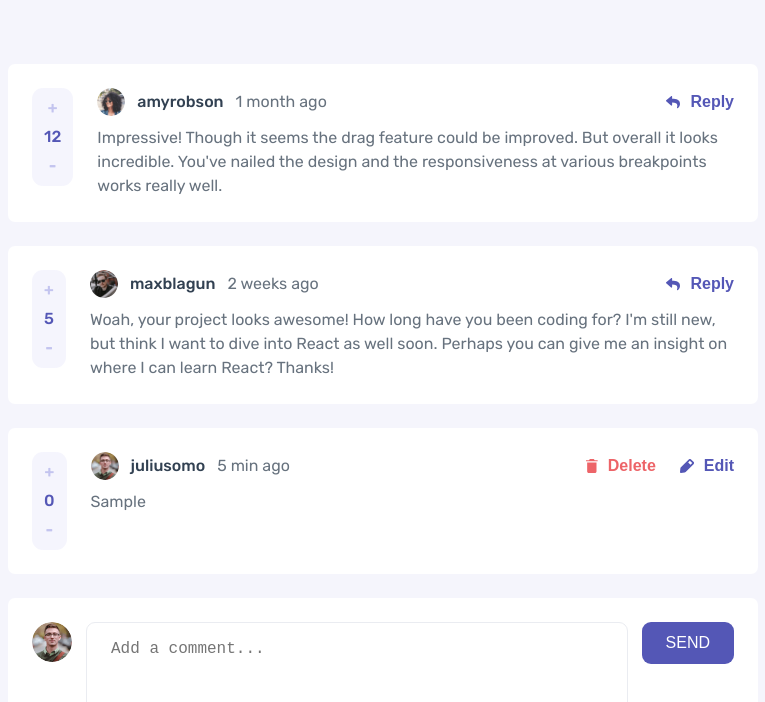
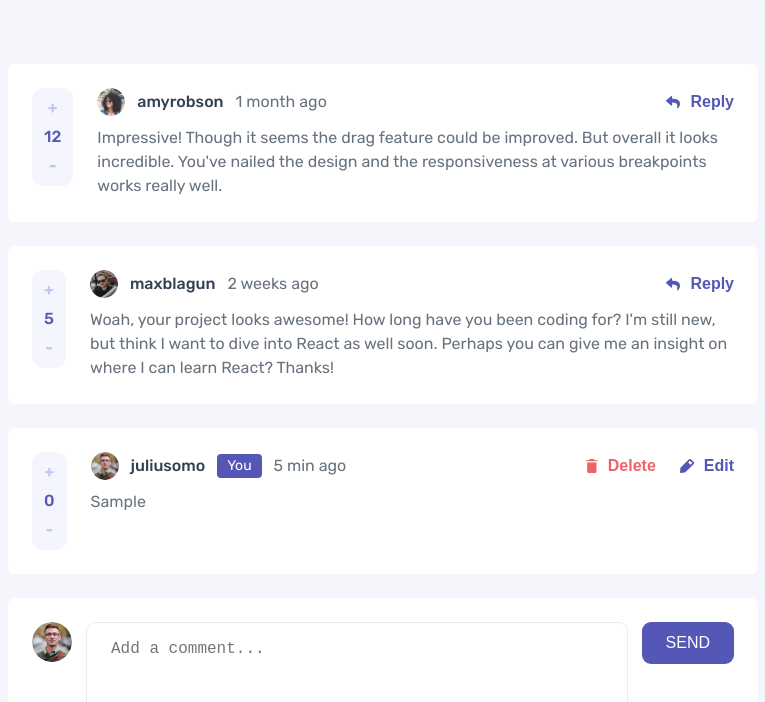
Before and after one commit to ameer005/interactive-comment-section, a React (Create React App) app: page / in a window 1280 px wide. Both pictures are taken after typing "Sample" into the empty fields and a click on the button "SEND". Shown: the top 702 px of the page, without its empty margins (257-1022 px from the left). Built offline with nearby package versions, Linux system fonts and the light colour scheme.

Commit message:
added update comment functionality

```diff
--- a/src/components/comments/Comments.js
+++ b/src/components/comments/Comments.js
@@ -3,10 +3,19 @@ import "./Comments.scss";
 import InputField from "../resuabelComponents/inputField/InputField";
 import { useDispatch } from "react-redux";
 import CommentTemp from "../resuabelComponents/commentTemp/CommentTemp";
+import { updateComment } from "../../features/comments/commentSlice";
 
 const Comments = ({ data }) => {
   const [edit, setEdit] = useState(false);
   const [editText, setEditText] = useState(data.content);
+
+  const dispatch = useDispatch();
+
+  const currentUser = () => {
+    return data.currentUser ? (
+      <div className="profile__currentuser">You</div>
+    ) : null;
+  };
 
   // btn Delete
   const btnDelte = () => {
@@ -63,7 +72,15 @@ const Comments = ({ data }) => {
   // Editing Functionality
   const onSubmitEdit = (e) => {
     e.preventDefault();
-    console.log(editText);
+
+    const updatedComment = {
+      id: data.id,
+      content: editText,
+    };
+
+    dispatch(updateComment(updatedComment));
+
+    setEdit(false);
   };
 
   const editOrNot = () => {
@@ -73,6 +90,7 @@ const Comments = ({ data }) => {
           data={data}
           btnDelte={btnDelte}
           btnEditOrReply={btnEditOrReply}
+          currentUser={currentUser}
           content={data.content}
         />
       );
@@ -82,6 +100,7 @@ const Comments = ({ data }) => {
         data={data}
         btnDelte={btnDelte}
         btnEditOrReply={btnEditOrReply}
+        currentUser={currentUser}
         content={
           <InputField
             btnName="update"
--- a/src/components/resuabelComponents/commentTemp/CommentTemp.js
+++ b/src/components/resuabelComponents/commentTemp/CommentTemp.js
@@ -19,6 +19,7 @@ const CommentTemp = (props) => {
               className="profile__img"
             />
             <p className="profile__username">{props.data.user.username}</p>
+            {props.currentUser()}
             <p className="profile__ago">{props.data.createdAt}</p>
           </div>
           <div className="btn-group">
--- a/src/components/resuabelComponents/commentTemp/CommentTemp.scss
+++ b/src/components/resuabelComponents/commentTemp/CommentTemp.scss
@@ -71,6 +71,15 @@
       color: $color-neutral-blue-1;
     }
 
+    &__currentuser {
+      font-size: 1.4rem;
+      padding: 0.4rem 1rem;
+      border-radius: 0.4rem;
+
+      background-color: $color-primary-blue-1;
+      color: $color-neutral-white;
+    }
+
     &__ago {
       font-size: 1.6rem;
       color: $color-neutral-blue-2;
--- a/src/features/comments/commentSlice.js
+++ b/src/features/comments/commentSlice.js
@@ -23,6 +23,11 @@ const commentSlice = createSlice({
     addComment: (state, { payload }) => {
       state.comments.comments.push(payload);
     },
+    updateComment: (state, { payload }) => {
+      state.comments.comments.forEach((comment) => {
+        if (comment.id === payload.id) comment.content = payload.content;
+      });
+    },
   },
 
   extraReducers: {
@@ -39,6 +44,6 @@ const commentSlice = createSlice({
   },
 });
 
-export const { addComment } = commentSlice.actions;
+export const { addComment, updateComment } = commentSlice.actions;
 export const getAllCommentData = (state) => state.comments;
 export default commentSlice.reducer;
```
